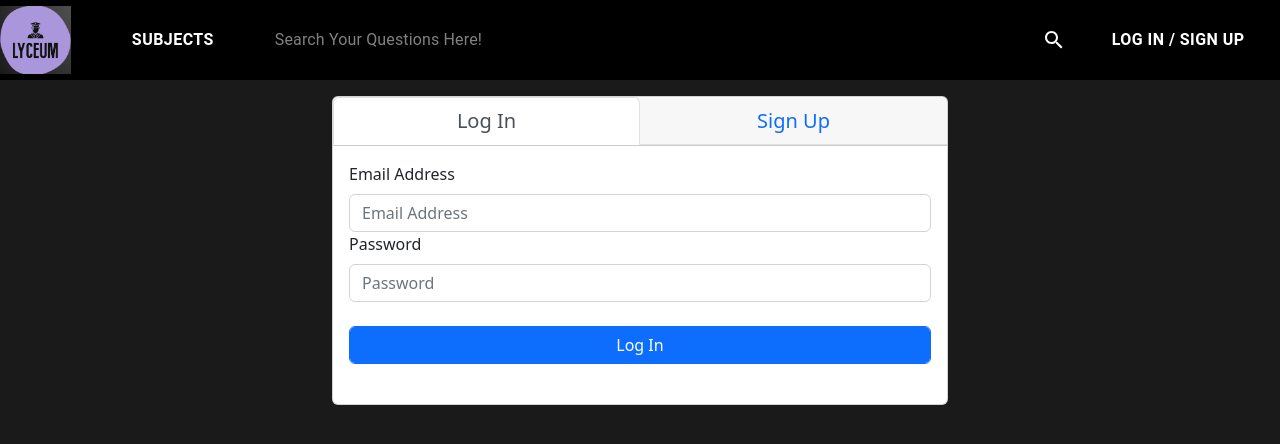
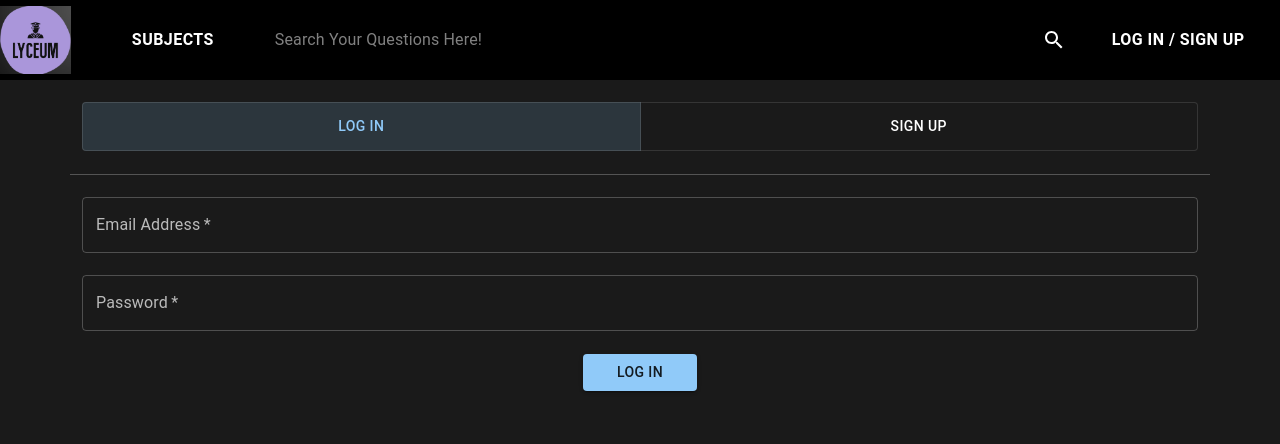
Before and after one commit to cwawong/LYCEUM_FRONTEND, a React (Create React App) app: page /login in a window 1280 px wide. Shown: the top 444 px of the page. Built offline with nearby package versions, Linux system fonts and the light colour scheme.

Commit message:
Tag creation and LogInPage.jsx updated

```diff
--- a/package.json
+++ b/package.json
@@ -13,13 +13,16 @@
     "bootstrap": "^5.2.1",
     "json-string-formatter": "^1.0.1",
     "react": "^18.2.0",
+    "react-alice-carousel": "^2.6.4",
     "react-bootstrap": "^2.5.0",
     "react-dom": "^18.2.0",
     "react-fetch-hook": "^1.9.5",
+    "react-id-swiper": "^4.0.0",
     "react-router-dom": "^6.3.0",
     "react-scripts": "5.0.1",
     "react-side-bar": "^1.0.4",
     "react-sidebar": "^3.0.2",
+    "swiper": "^8.4.3",
     "url": "^0.11.0",
     "web-vitals": "^2.1.4"
   },
--- a/src/components/LogInPage.jsx
+++ b/src/components/LogInPage.jsx
@@ -2,7 +2,8 @@ import React, {useState} from 'react';
 import Topbar from "./Topbar";
 import Nav from 'react-bootstrap/Nav'
 import {AccountContext, APIContext} from "../contexts/Contexts";
-import { useNavigate } from 'react-router-dom';
+import {useNavigate} from 'react-router-dom';
+import {Button, Divider, TextField, ToggleButton, ToggleButtonGroup} from "@mui/material";
 
 function LoginPage(props) {
     const account = React.useContext(AccountContext);
@@ -10,13 +11,13 @@ function LoginPage(props) {
 
     const navigate = useNavigate();
 
-    const[state, setState] = useState("login");
-    const[name, setName] = useState("");
-    const[gender, setGender] = useState("M");
-    const[email, setEmail] = useState("");
-    const[phone, setPhone] = useState("");
-    const[password, setPassword] = useState("");
-    const[message, setMessage] = useState([]);
+    const [state, setState] = useState("login");
+    const [name, setName] = useState("");
+    const [gender, setGender] = useState("M");
+    const [email, setEmail] = useState("");
+    const [phone, setPhone] = useState("");
+    const [password, setPassword] = useState("");
+    const [message, setMessage] = useState([]);
 
     const handleLogIn = async (event) => {
         event.preventDefault();
@@ -51,7 +52,7 @@ function LoginPage(props) {
         if (errorMessage.length > 0) {
             setMessage(errorMessage);
             return;
-        }else{
+        } else {
             setMessage([]);
         }
         API.postObject("user", {
@@ -62,82 +63,86 @@ function LoginPage(props) {
             password_hash: password,
         });
         alert("Successful Sign Up! Please log in.");
-        navigate('/login');
+        navigate('/home');
     }
 
     return (
         <div style={{backgroundColor: "#1A1A1A",}}>
             <Topbar topbarHeight={props.topbarHeight}></Topbar>
-            <div style={{paddingTop: props.topbarHeight}}>
-                <div className="container-fluid" style={{marginTop:"2vh", width: "100%"}}>
-                    <div className="row" style={{justifyContent: "center"}}>
-                        <div className="col col-md-6 col-lg-6">
-                            <div className="card">
-                                <div className="card-header" style={{textAlign: "center", fontSize: "20px", padding: "0px"}}>
-                                    <Nav variant="tabs" defaultActiveKey="login" fill justify onSelect={(selectedKey) => setState(selectedKey)}>
-                                        <Nav.Item>
-                                            <Nav.Link eventKey="login">Log In</Nav.Link>
-                                        </Nav.Item>
-                                        <Nav.Item>
-                                            <Nav.Link eventKey="signUp">Sign Up</Nav.Link>
-                                        </Nav.Item>
-                                    </Nav>
-                                </div>
-                                <div className="card-body">
+            <div className="container"
+                 style={{paddingTop: props.topbarHeight, backgroundColor: "#1A1A1A",}}>
+
+                <div className="row" style={{justifyContent: "center", paddingTop: "2%",}}>
+                    <ToggleButtonGroup exclusive value={state} color="primary" onChange={(event, value) => setState(value)} fullWidth>
+                        <ToggleButton value="login">Log In</ToggleButton>
+                        <ToggleButton value="signUp">Sign Up</ToggleButton>
+                    </ToggleButtonGroup>
+                    <Divider style={{marginTop: "2%",}} sx={{bgcolor: "#FFFFFF"}}/>
                     {state === "login" &&
-                                    <form onSubmit={handleLogIn}>
-                                        <div>
-                                            <label className="form-label">Email Address</label>
-                                            <input type="email" id="loginEmailInput" placeholder="Email Address" className="form-control" onChange={(event)=> setEmail(event.target.value)}/>
-                                        </div>
-                                        <div>
-                                            <label className="form-label">Password</label>
-                                            <input type="password" id="loginPasswordInput" placeholder="Password" className="form-control" onChange={(event)=> setPassword(event.target.value)}/>
-                                        </div>
-                                        <br/>
-                                        <div>
-                                            <button type="submit" className="btn btn-primary btn-block mb-4 form-control">Log In</button>
-                                        </div>
+                        <form onSubmit={handleLogIn} className="d-block" style={{justifyContent: "center"}}>
+                            <TextField style={{marginTop: "2%"}} fullWidth required label="Email Address" type="email" onChange={(event) => setEmail(event.target.value)}/>
+                            <TextField style={{marginTop: "2%"}} fullWidth required label="Password" type="password" onChange={(event) => setPassword(event.target.value)}/>
+                            <div className="row" style={{justifyContent: "center"}}><Button type="submit" variant="contained" style={{marginTop: "2%", width: "10%"}}>Log In</Button></div>
                         </form>
                     }
                     {state === "signUp" &&
-                                        <form onSubmit={handleSignUp}>
-                                            <div>
-                                                <label className="form-label">Preferred Name</label>
-                                                <input type="text" id="loginEmailInput" placeholder="Preferred Name" className="form-control" onChange={(event)=> setName(event.target.value)}/>
-                                            </div>
-                                            <div>
-                                                <label className="form-label">Gender</label>
-                                                <select className="form-select" onChange={(event) => setGender(event.target.value)}>
-                                                    <option selected="M">Male</option>
-                                                    <option value="F">Female</option>
-                                                </select>
-                                            </div>
-                                            <div>
-                                                <label className="form-label">Email address</label>
-                                                <input type="email" id="loginEmailInput" placeholder="Email Address" className="form-control" onChange={(event)=> setEmail(event.target.value)}/>
-                                            </div>
-                                            <div>
-                                                <label className="form-label">Phone No.</label>
-                                                <input type="text" id="loginEmailInput" placeholder="Phone No." className="form-control" onChange={(event)=> setPhone(event.target.value)}/>
-                                            </div>
-                                            <div>
-                                                <label className="form-label">Password</label>
-                                                <input type="password" id="loginPasswordInput" placeholder="Password" className="form-control" onChange={(event)=> setPassword(event.target.value)}/>
-                                            </div>
-                                            <br/>
-                                            <div>
-                                                <button type="submit" className="btn btn-primary btn-block mb-4 form-control">Sign Up</button>
-                                            </div>
+                        <form onSubmit={handleSignUp} className="d-block" style={{justifyContent: "center"}}>
+                            <TextField style={{marginTop: "2%"}} fullWidth required label="Preferred Name" type="text" onChange={(event) => setName(event.target.value)}/>
+                            <ToggleButtonGroup style={{marginTop: "2%"}} exclusive value={gender} color="primary" onChange={(event, value) => setGender(value)} fullWidth>
+                                <ToggleButton value="M">Male</ToggleButton>
+                                <ToggleButton value="F">Female</ToggleButton>
+                            </ToggleButtonGroup>
+                            <TextField style={{marginTop: "2%"}} fullWidth required label="Email Address" type="email" onChange={(event) => setEmail(event.target.value)}/>
+                            <TextField style={{marginTop: "2%"}} fullWidth required label="Phone Number" type="text" onChange={(event) => setPhone(event.target.value)}/>
+                            <TextField style={{marginTop: "2%"}} fullWidth required label="Password" type="password" onChange={(event) => setPassword(event.target.value)}/>
+                            <div className="row" style={{justifyContent: "center"}}><Button type="submit" variant="contained" style={{marginTop: "2%", width: "10%"}}>Sign up</Button></div>
                         </form>
+                        // <form onSubmit={handleSignUp}>
+                        //     <div>
+                        //         <label className="form-label">Preferred Name</label>
+                        //         <input type="text" id="loginEmailInput" placeholder="Preferred Name"
+                        //                className="form-control"
+                        //                onChange={(event) => setName(event.target.value)}/>
+                        //     </div>
+                        //     <div>
+                        //         <label className="form-label">Gender</label>
+                        //         <select className="form-select"
+                        //                 onChange={(event) => setGender(event.target.value)}>
+                        //             <option selected="M">Male</option>
+                        //             <option value="F">Female</option>
+                        //         </select>
+                        //     </div>
+                        //     <div>
+                        //         <label className="form-label">Email address</label>
+                        //         <input type="email" id="loginEmailInput" placeholder="Email Address"
+                        //                className="form-control"
+                        //                onChange={(event) => setEmail(event.target.value)}/>
+                        //     </div>
+                        //     <div>
+                        //         <label className="form-label">Phone No.</label>
+                        //         <input type="text" id="loginEmailInput" placeholder="Phone No."
+                        //                className="form-control"
+                        //                onChange={(event) => setPhone(event.target.value)}/>
+                        //     </div>
+                        //     <div>
+                        //         <label className="form-label">Password</label>
+                        //         <input type="password" id="loginPasswordInput" placeholder="Password"
+                        //                className="form-control"
+                        //                onChange={(event) => setPassword(event.target.value)}/>
+                        //     </div>
+                        //     <br/>
+                        //     <div>
+                        //         <button type="submit"
+                        //                 className="btn btn-primary btn-block mb-4 form-control">Sign Up
+                        //         </button>
+                        //     </div>
+                        // </form>
                     }
-                                    <div style={{color: "red"}}>{message.map((message)=><li key={message}>{message}</li>)}</div>
+                    <div style={{color: "red"}}>{message.map((message) => <li
+                        key={message}>{message}</li>)}</div>
                 </div>
             </div>
-                        </div>
-                    </div>
-                </div>
-            </div>
+
         </div>
     );
 }
--- a/src/components/PostDetail.jsx
+++ b/src/components/PostDetail.jsx
@@ -31,14 +31,13 @@ function PostDetail(props) {
         postResponse().then(json => {
             if (json === "failed")
                 return;
-            console.log(json);
+
             setPost(json);
         });
         const subPostResponse = async () => await API.getObject("sub-post", postID.toString());
         subPostResponse().then(json => {
             if (json === "failed")
                 return;
-            console.log("subpost", json);
             setSubPosts(json);
         });
     }
@@ -55,7 +54,7 @@ function PostDetail(props) {
             main_post: postID,
         }
         let response = await API.postObject("sub-post", json);
-        console.log(response);
+
         alert("Successful Reply!");
         setReplyMessage("");
         setDraftMode(false);
--- a/src/components/PostExtract.jsx
+++ b/src/components/PostExtract.jsx
@@ -2,7 +2,7 @@ import React, {useContext, useEffect} from 'react';
 import {Avatar, Button, Card, CardActions, CardContent, CardHeader, Chip, Typography} from "@mui/material";
 import {useNavigate} from "react-router-dom";
 import {AccountContext, APIContext, SearchContext} from "../contexts/Contexts";
-import {blue, deepOrange} from "@mui/material/colors";
+import {blue, deepOrange, deepPurple, indigo, pink, purple, red, yellow} from "@mui/material/colors";
 
 function PostExtract(props) {
     const navigate = useNavigate();
@@ -10,7 +10,7 @@ function PostExtract(props) {
     const API = useContext(APIContext);
     const account = useContext(AccountContext);
     const search = useContext(SearchContext);
-
+    const color = [red[500], blue[500], yellow[500], pink[500], purple[500], indigo[500], deepPurple[500]];
     return (
         <Card style={{marginBottom: "5%"}}>
             <CardContent>
@@ -46,7 +46,7 @@ function PostExtract(props) {
                                         </div>
                                         <div className="col-4" style={{justifyContent: "center"}}>
                                             <Avatar
-                                                sx={{bgcolor: blue[500]}}>{props.post.user_info?.name.substring(0, 1).toUpperCase()}</Avatar>
+                                                sx={{bgcolor: color[props.post.user_info?.name.charCodeAt(0) % color.length]}}>{props.post.user_info?.name.substring(0, 1).toUpperCase()}</Avatar>
                                         </div>
                                     </div>
                                 </CardContent>
```
Also changed, not shown: src/components/HomePage.jsx (+65 -9 lines), src/components/PostCreate.jsx (+1 -8 lines), src/components/SearchPage.jsx (+7 -1 lines), 1 other file (tests, documents, lock files or other folders). Lines whose indentation alone changed are shown as unchanged.
